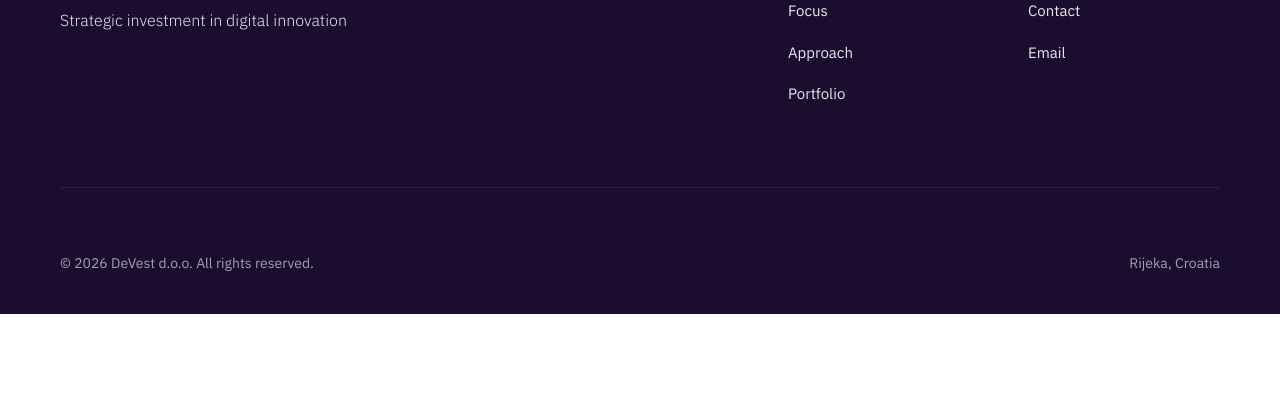
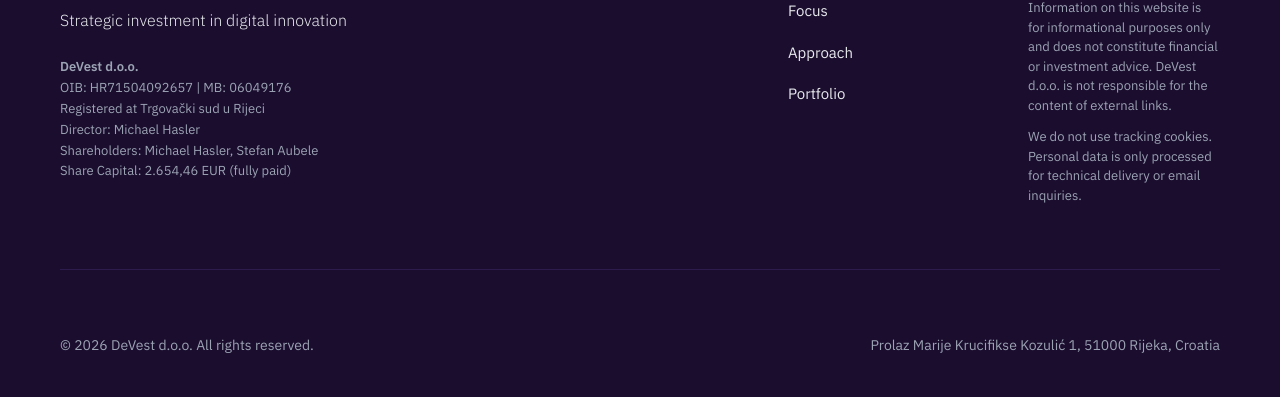
Before and after one commit to nemicko/devest-ventures, a plain HTML site: page index.html in a window 1280 px wide. Shown: the part 4807-5204 px from the top of the page. Before the commit the page ends 5121 px from the top, so only its background shows below. Drawn offline with nearby package versions, Linux system fonts and the light colour scheme.

Commit message:
Legal details

```diff
--- a/index.html
+++ b/index.html
@@ -340,6 +340,14 @@
                         <img src="devest_logo.svg" alt="DeVest" class="logo-image">
                     </div>
                     <p class="footer-tagline">Strategic investment in digital innovation</p>
+                    <div class="footer-legal-details">
+                        <p><strong>DeVest d.o.o.</strong></p>
+                        <p>OIB: HR71504092657 | MB: 06049176</p>
+                        <p>Registered at Trgovački sud u Rijeci</p>
+                        <p>Director: Michael Hasler</p>
+                        <p>Shareholders: Michael Hasler, Stefan Aubele</p>
+                        <p>Share Capital: 2.654,46 EUR (fully paid)</p>
+                    </div>
                 </div>
                 <div class="footer-links">
                     <div class="footer-column">
@@ -351,17 +359,17 @@
                         </ul>
                     </div>
                     <div class="footer-column">
-                        <div class="footer-column-title">Connect</div>
-                        <ul>
-                            <li><a href="#contact">Contact</a></li>
-                            <li><a href="mailto:contact@devest.ventures">Email</a></li>
-                        </ul>
+                        <div class="footer-column-title">Legal & Disclaimer</div>
+                        <div class="footer-legal-text">
+                            <p>Information on this website is for informational purposes only and does not constitute financial or investment advice. DeVest d.o.o. is not responsible for the content of external links.</p>
+                            <p style="margin-top: 12px;">We do not use tracking cookies. Personal data is only processed for technical delivery or email inquiries.</p>
+                        </div>
                     </div>
                 </div>
             </div>
             <div class="footer-bottom">
                 <p>&copy; 2026 DeVest d.o.o. All rights reserved.</p>
-                <p>Rijeka, Croatia</p>
+                <p>Prolaz Marije Krucifikse Kozulić 1, 51000 Rijeka, Croatia</p>
             </div>
         </div>
     </footer>
--- a/styles.css
+++ b/styles.css
@@ -765,6 +765,20 @@
     font-weight: 300;
 }
 
+.footer-legal-details {
+    margin-top: 24px;
+    font-size: 13px;
+    color: var(--gray-medium);
+    line-height: 1.6;
+}
+
+.footer-legal-text {
+    font-size: 13px;
+    color: var(--gray-medium);
+    line-height: 1.5;
+    max-width: 300px;
+}
+
 .footer-links {
     display: grid;
     grid-template-columns: repeat(2, 1fr);
```
